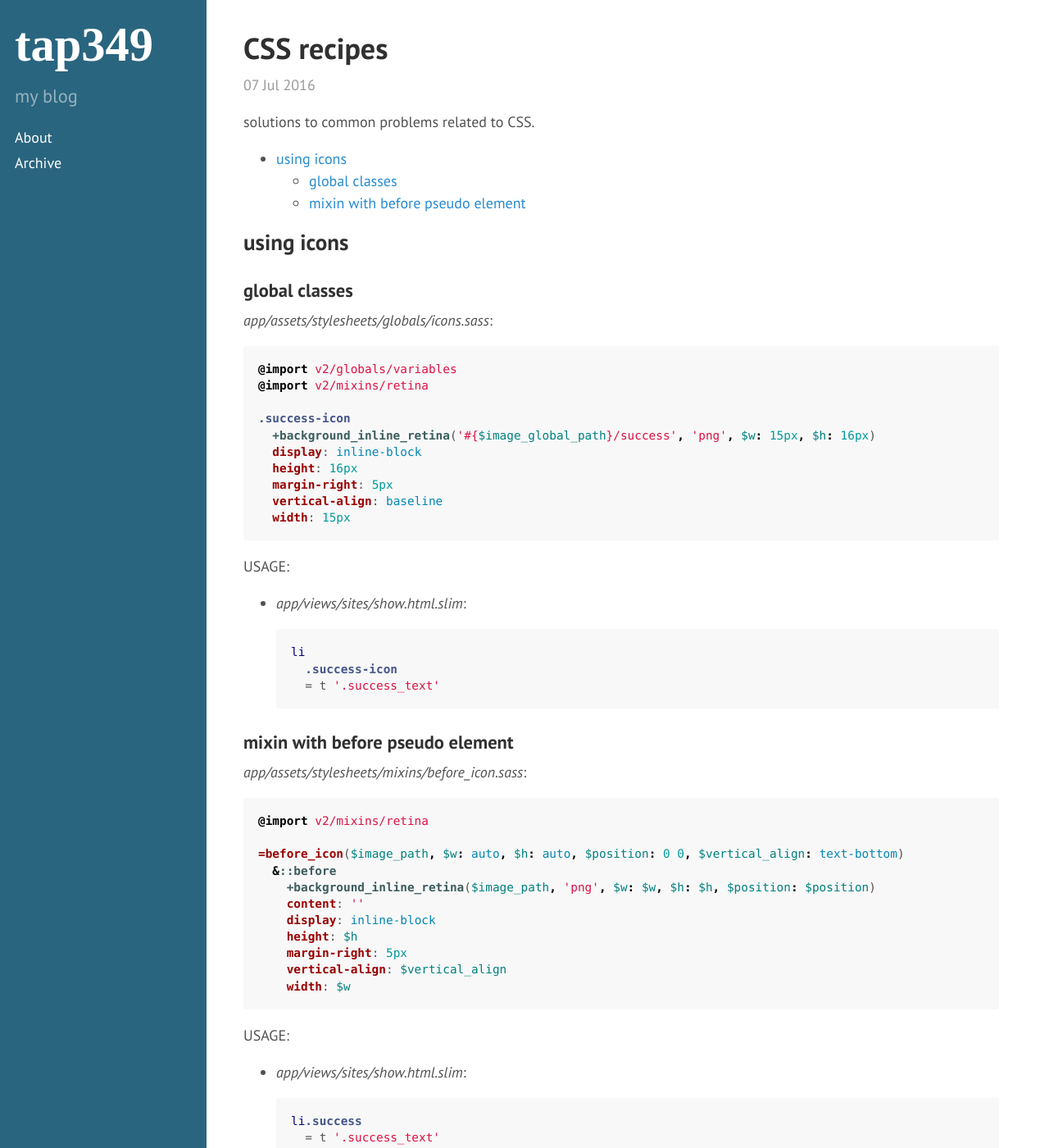
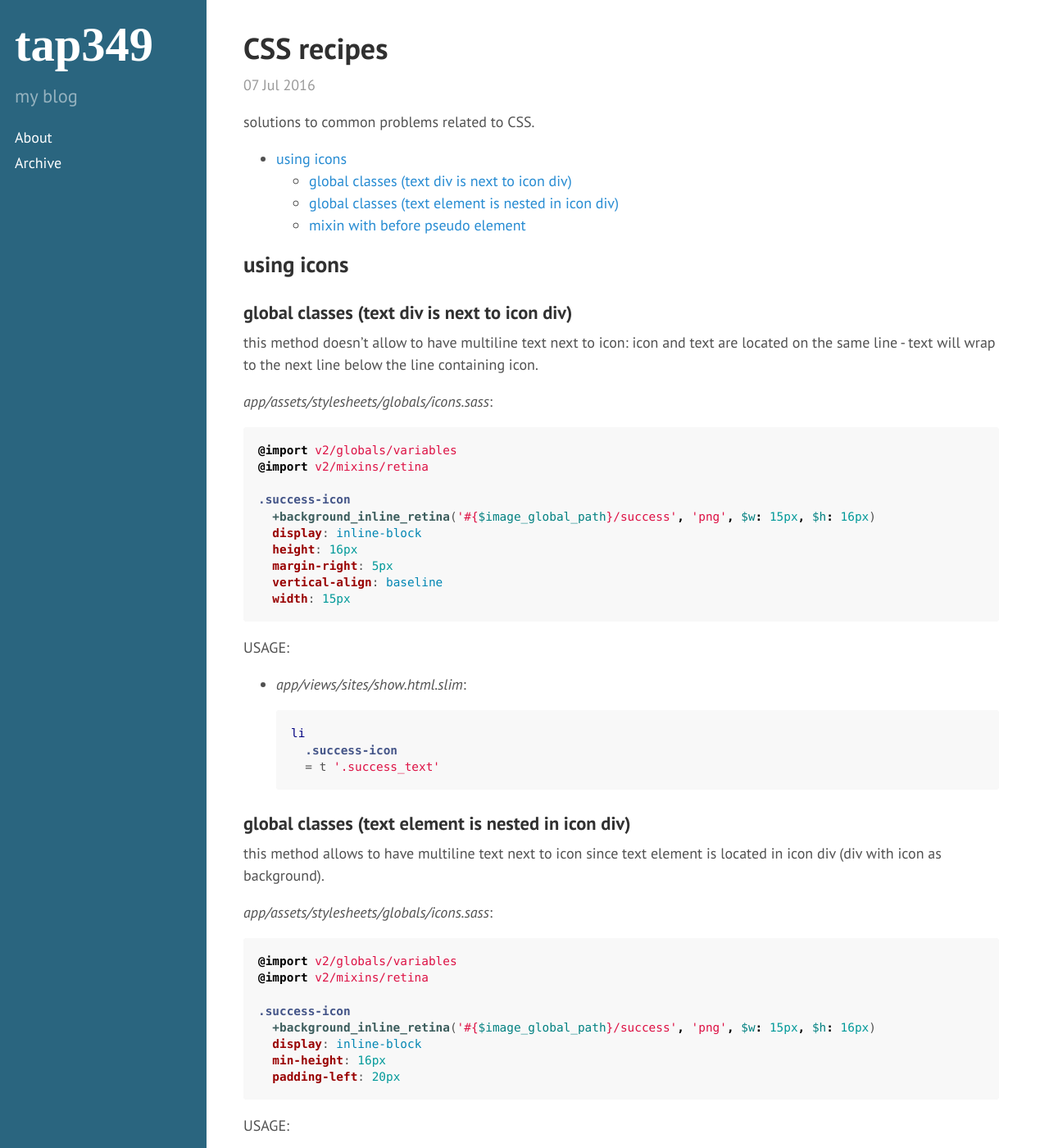
Before and after one commit to tap349/tap349.github.io, a Jekyll site: the page built from _posts/2016-07-08-CSS-recipes.md, in a window 1280 px wide and 1400 px high. Shown: the whole window at 82% size. Built offline with Jekyll 4.4.1, drawn with Linux system fonts in a browser that asks for light colours.

Commit message:
update 2016-07-08_03:12:46

````diff
--- a/_posts/2016-07-08-CSS-recipes.md
+++ b/_posts/2016-07-08-CSS-recipes.md
@@ -15,7 +15,11 @@ solutions to common problems related to CSS.
 
 ## using icons
 
-### global classes
+### global classes (text div is next to icon div)
+
+this method doesn't allow to have multiline text next to icon:
+icon and text are located on the same line - text will wrap to
+the next line below the line containing icon.
 
 _app/assets/stylesheets/globals/icons.sass_:
 
@@ -39,6 +43,33 @@ USAGE:
   ```slim
   li
     .success-icon
+    = t '.success_text'
+  ```
+
+### global classes (text element is nested in icon div)
+
+this method allows to have multiline text next to icon since
+text element is located in icon div (div with icon as background).
+
+_app/assets/stylesheets/globals/icons.sass_:
+
+```sass
+@import v2/globals/variables
+@import v2/mixins/retina
+
+.success-icon
+  +background_inline_retina('#{$image_global_path}/success', 'png', $w: 15px, $h: 16px)
+  display: inline-block
+  min-height: 16px
+  padding-left: 20px
+```
+
+USAGE:
+
+- _app/views/sites/show.html.slim_:
+
+  ```slim
+  li.success-icon
     = t '.success_text'
   ```
 
````
